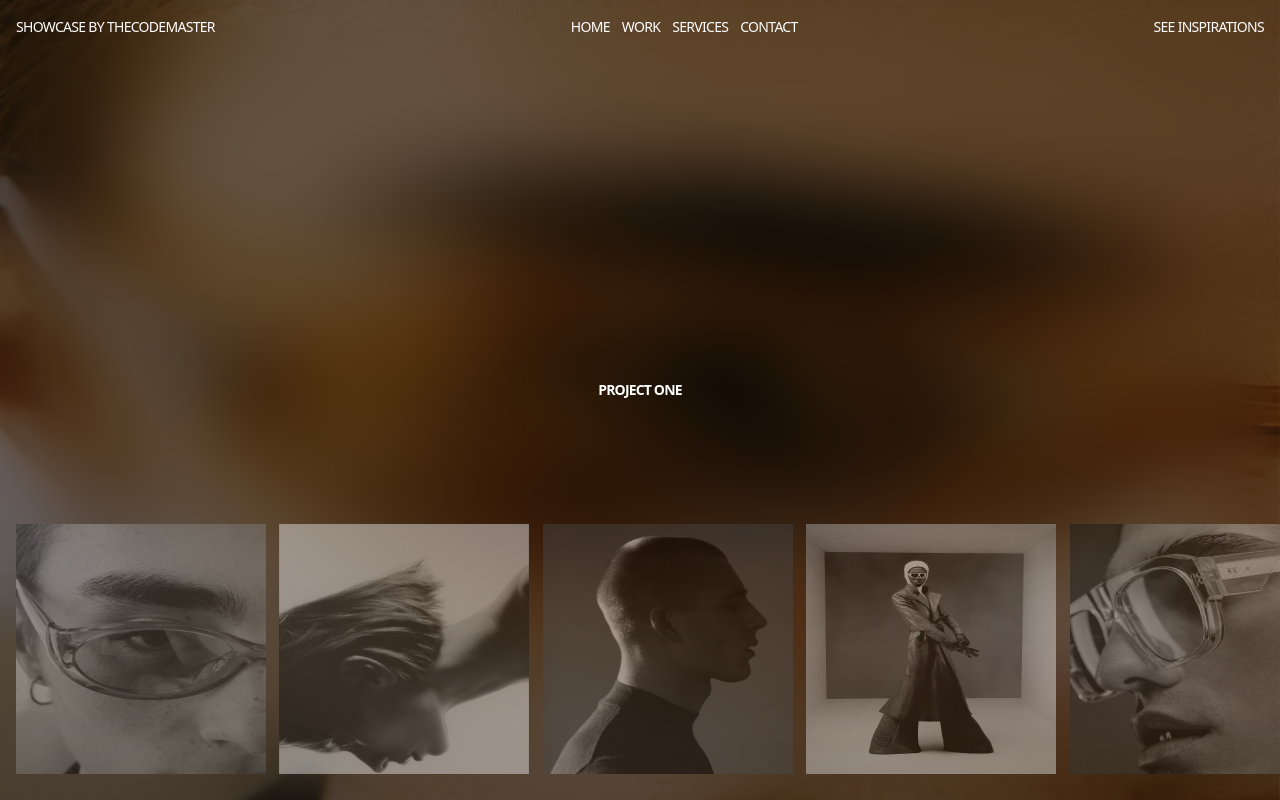
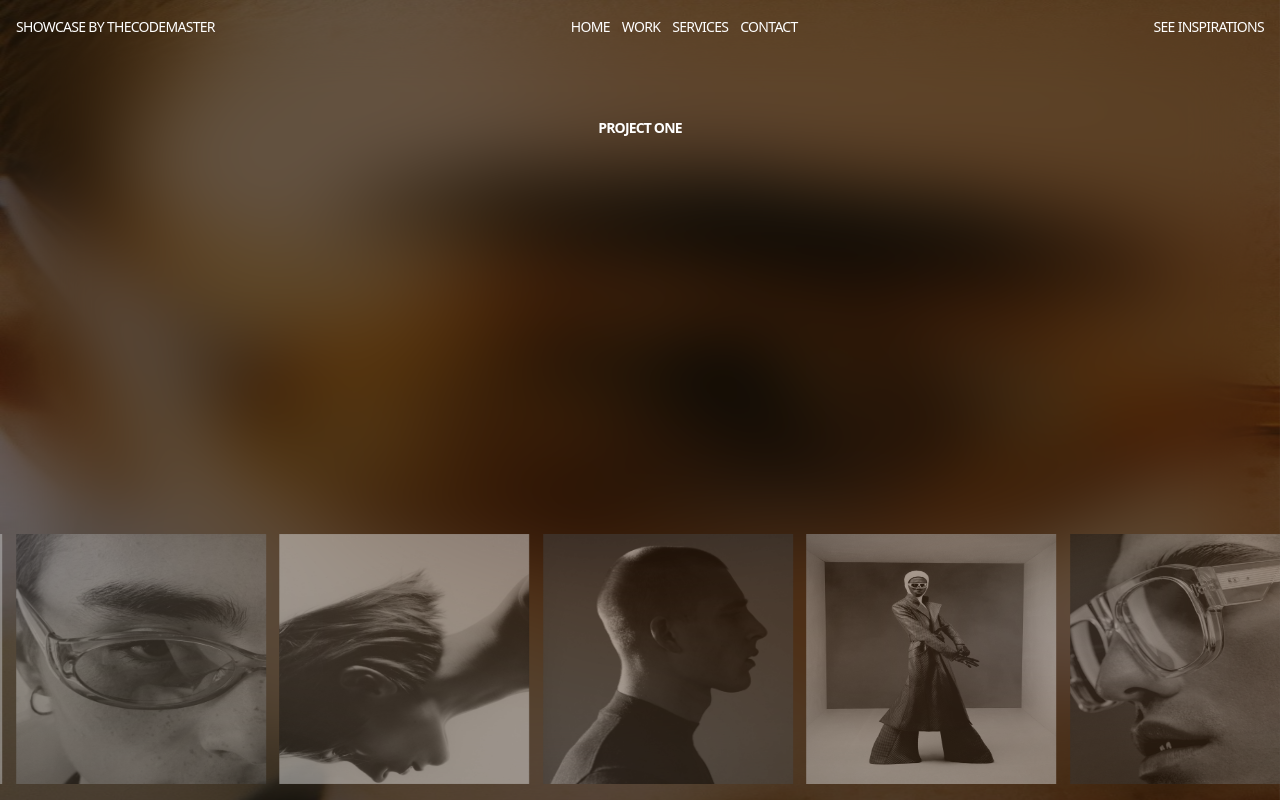
Before and after one commit to thecode-master-sy/micro-animations, a Next.js app: page /infinite-snap-scroll-carousel in a window 1280 px wide. Built offline with nearby package versions, Linux system fonts and the light colour scheme.

Commit message:
revert: lenis is not for the weak

```diff
--- a/app/(animations)/infinite-snap-scroll-carousel/_components/carousel.tsx
+++ b/app/(animations)/infinite-snap-scroll-carousel/_components/carousel.tsx
@@ -10,27 +10,291 @@ import {
 } from "motion/react";
 import { useRef, useEffect, useState, useCallback } from "react";
 
+const config = {
+  SCROLL_SPEED: 1.75,
+  LERP_FACTOR: 0.05,
+  MAX_VELOCITY: 150,
+};
+
 export default function Carousel() {
+  //drag for mobile
+  //scroll on the y and x direction for desktop and mobile
+  //snaping
+  //onClick it selects and moves to the clicked item.
+  //infinite scroll
+
+  const stateRef = useRef({
+    currentX: 0, //tracks the current x position, this is the value we are actually animating
+    targetX: 0,
+    slideWidth: 300,
+    lastScrollTime: Date.now(),
+    isMoving: false,
+    velocity: 0,
+    lastCurrentX: 0,
+    dragDistance: 0,
+    hasActuallyDragged: false,
+    isDragging: false,
+    startX: 0,
+    lastX: 0,
+    lastMouseX: 0,
+  });
+
+  const trackRef = useRef<HTMLDivElement>(null);
+  const slideRef = useRef(null); // Reference to measure actual slide width
+  const animationFrameRef = useRef(0);
+  const totalSlideCount = gallery.length;
+  const copies = 6;
+  const totalSlides = totalSlideCount * copies;
+
+  const calculateSlideWidth = useCallback(() => {
+    if (slideRef.current && trackRef.current) {
+      const slideStyle = window.getComputedStyle(slideRef.current);
+      const slideWidth = parseFloat(slideStyle.width);
+      const trackStyle = window.getComputedStyle(trackRef.current);
+      const gap =
+        parseFloat(trackStyle.gap) || parseFloat(trackStyle.columnGap) || 0;
+
+      stateRef.current.slideWidth = slideWidth + gap;
+      return slideWidth + gap;
+    }
+    return 300; // Fallback
+  }, []);
+
+  useEffect(() => {
+    const startOffset = -(totalSlideCount * stateRef.current.slideWidth * 2);
+    stateRef.current.currentX = startOffset;
+    stateRef.current.targetX = startOffset;
+    // Apply initial position
+    if (trackRef.current) {
+      trackRef.current.style.transform = `translate3d(${startOffset}px, 0, 0)`;
+    }
+  }, [totalSlideCount]);
+
+  // Recalculate width when slides are rendered
+  useEffect(() => {
+    if (slideRef.current && gallery.length > 0) {
+      // Use RAF to ensure DOM is painted
+      requestAnimationFrame(() => {
+        calculateSlideWidth();
+
+        const startOffset = -(
+          totalSlideCount *
+          stateRef.current.slideWidth *
+          2
+        );
+        stateRef.current.currentX = startOffset;
+        stateRef.current.targetX = startOffset;
+
+        if (trackRef.current) {
+          trackRef.current.style.transform = `translate3d(${startOffset}px, 0, 0)`;
+        }
+      });
+    }
+  }, [gallery, calculateSlideWidth, totalSlideCount]);
+
+  const updateSlidePositions = useCallback(() => {
+    if (!trackRef.current) return;
+
+    const sequenceWidth = stateRef.current.slideWidth * totalSlideCount;
+
+    // Infinite loop logic
+    if (stateRef.current.currentX > -sequenceWidth * 1) {
+      stateRef.current.currentX -= sequenceWidth;
+      stateRef.current.targetX -= sequenceWidth;
+    } else if (stateRef.current.currentX < -sequenceWidth * 4) {
+      stateRef.current.currentX += sequenceWidth;
+      stateRef.current.targetX += sequenceWidth;
+    }
+
+    // Apply transform directly to DOM
+    trackRef.current.style.transform = `translate3d(${stateRef.current.currentX}px, 0, 0)`;
+  }, [totalSlideCount]);
+
+  const updateMovingState = useCallback(() => {
+    const velocity = Math.abs(
+      stateRef.current.currentX - stateRef.current.lastCurrentX
+    );
+    stateRef.current.velocity = velocity;
+    stateRef.current.lastCurrentX = stateRef.current.currentX;
+
+    const isSlowEnough = velocity < 0.1;
+    const hasBeenStillLongEnough =
+      Date.now() - stateRef.current.lastScrollTime > 200;
+
+    const isMoving =
+      stateRef.current.hasActuallyDragged ||
+      !isSlowEnough ||
+      !hasBeenStillLongEnough;
+    stateRef.current.isMoving = isMoving;
+  }, []);
+
+  const animate = useCallback(() => {
+    // Smooth interpolation toward target position
+    stateRef.current.currentX +=
+      (stateRef.current.targetX - stateRef.current.currentX) *
+      config.LERP_FACTOR;
+
+    updateMovingState();
+    updateSlidePositions();
+
+    animationFrameRef.current = requestAnimationFrame(animate);
+  }, [updateMovingState, updateSlidePositions]);
+
+  useEffect(() => {
+    animationFrameRef.current = requestAnimationFrame(animate);
+    return () => {
+      if (animationFrameRef.current) {
+        cancelAnimationFrame(animationFrameRef.current);
+      }
+    };
+  }, [animate]);
+
+  const handleDragStart = useCallback(() => {
+    // stateRef.current.dragDistance = 0;
+    // stateRef.current.hasActuallyDragged = false;
+    // stateRef.current.lastScrollTime = Date.now();
+  }, []);
+
+  // Wheel handler
+  const handleWheel = useCallback((e: WheelEvent) => {
+    if (Math.abs(e.deltaX) > Math.abs(e.deltaY)) {
+      return;
+    }
+
+    e.preventDefault();
+
+    const scrollData = e.deltaY * config.SCROLL_SPEED;
+    const clampedScroll = Math.max(
+      Math.min(scrollData, config.MAX_VELOCITY),
+      -config.MAX_VELOCITY
+    );
+
+    stateRef.current.targetX -= clampedScroll;
+
+    stateRef.current.lastScrollTime = Date.now();
+  }, []);
+
+  useEffect(() => {
+    addEventListener("wheel", handleWheel, {
+      passive: false,
+    });
+  }, []);
+
+  const handleTouchStart = useCallback(
+    (e: React.TouchEvent<HTMLDivElement>) => {
+      stateRef.current.isDragging = true;
+      stateRef.current.startX = e.touches[0].clientX;
+      stateRef.current.lastX = stateRef.current.targetX;
+      stateRef.current.dragDistance = 0;
+      stateRef.current.hasActuallyDragged = false;
+      stateRef.current.lastScrollTime = Date.now();
+    },
+    []
+  );
+
+  const handleTouchMove = useCallback((e: React.TouchEvent<HTMLDivElement>) => {
+    if (!stateRef.current.isDragging) {
+      return;
+    }
+
+    const deltaX = (e.touches[0].clientX - stateRef.current.startX) * 2;
+    stateRef.current.targetX = stateRef.current.lastX + deltaX;
+
+    stateRef.current.dragDistance = Math.abs(deltaX);
+
+    if (stateRef.current.dragDistance > 5) {
+      stateRef.current.hasActuallyDragged = true;
+    }
+    stateRef.current.lastScrollTime = Date.now();
+  }, []);
+
+  const handleTouchEnd = useCallback(() => {
+    stateRef.current.isDragging = false;
+    setTimeout(() => {
+      stateRef.current.hasActuallyDragged = false;
+    }, 100);
+  }, []);
+
+  const handleMouseDown = useCallback((e: React.MouseEvent<HTMLDivElement>) => {
+    e.preventDefault();
+    stateRef.current.isDragging = true;
+    stateRef.current.startX = e.clientX;
+    stateRef.current.lastMouseX = e.clientX;
+    stateRef.current.lastX = stateRef.current.targetX;
+    stateRef.current.dragDistance = 0;
+    stateRef.current.hasActuallyDragged = false;
+    stateRef.current.lastScrollTime = Date.now();
+  }, []);
+
+  const handleMouseMove = useCallback((e: React.MouseEvent<HTMLDivElement>) => {
+    if (!stateRef.current.isDragging) {
+      return;
+    }
+
+    e.preventDefault();
+
+    const deltaX = (e.clientX - stateRef.current.lastMouseX) * 2;
+    stateRef.current.targetX += deltaX;
+    stateRef.current.lastMouseX = e.clientX;
+    stateRef.current.dragDistance = Math.abs(deltaX);
+
+    if (stateRef.current.dragDistance > 5) {
+      stateRef.current.hasActuallyDragged = true;
+    }
+
+    stateRef.current.lastScrollTime = Date.now();
+  }, []);
+
+  const handleMouseUp = useCallback(() => {
+    stateRef.current.isDragging = false;
+    setTimeout(() => {
+      stateRef.current.hasActuallyDragged = false;
+    }, 100);
+  }, []);
+
+  // Create slides array
+  const slides = Array.from({ length: totalSlides }, (_, i) => {
+    const dataIndex = i % totalSlideCount;
+    const slideData = gallery[dataIndex];
+
+    if (!slideData) return null;
+
     return (
-    <div className="w-full  carousel-container">
-      <div className="w-max flex carousel px-4 gap-4 md:gap-[1.05vw] ">
-        {gallery.map((item, index) => (
       <div
-            key={index}
-            // ref={i === 0 ? slideRef : undefined} // Only ref the first slide for measurement
+        key={i}
+        ref={i === 0 ? slideRef : undefined} // Only ref the first slide for measurement
         className="image-items "
         // onClick={(e) => handleSlideClick(e, i)}
       >
         <Image
           width={150}
           height={200}
-              src={item.image}
-              alt={item.name}
+          src={slideData.image}
+          alt={slideData.name}
           className="select-none"
           draggable={false}
         />
       </div>
-        ))}
+    );
+  });
+
+  useEffect(() => {}, []);
+
+  return (
+    <div className="w-full fixed bottom-4 left-0 right-0 overflow-hidden carousel-container">
+      <div
+        className="w-max flex carousel px-4 gap-4 md:gap-[1.05vw] "
+        ref={trackRef}
+        onTouchMove={handleTouchMove}
+        onTouchStart={handleTouchStart}
+        onTouchEnd={handleTouchEnd}
+        onMouseDown={handleMouseDown}
+        onMouseUp={handleMouseUp}
+        onMouseMove={handleMouseMove}
+        onMouseLeave={handleMouseUp}
+        onDragStart={(e) => e.preventDefault()}
+      >
+        {slides}
       </div>
     </div>
   );
--- a/app/(animations)/infinite-snap-scroll-carousel/infinite-snap-scroll-carousel.css
+++ b/app/(animations)/infinite-snap-scroll-carousel/infinite-snap-scroll-carousel.css
@@ -2,16 +2,12 @@ body {
   font-size: clamp(14px, 1.05vw, 50px);
   width: 100vw;
   height: 100svh;
-  overflow-y: hidden;
+  overflow: hidden;
 }
 
 h1 {
   font-size: clamp(3em, 6vw, 10em);
   letter-spacing: -0.06em;
-}
-
-.scroll-container {
-  scrollbar-width: none;
 }
 
 .image-items {
--- a/app/(animations)/infinite-snap-scroll-carousel/layout.tsx
+++ b/app/(animations)/infinite-snap-scroll-carousel/layout.tsx
@@ -1,7 +1,7 @@
 import type { Metadata } from "next";
 import { Toaster } from "@/components/ui/sonner";
 import "./infinite-snap-scroll-carousel.css";
-import { ReactLenis } from "@/lib/smooth-scroll";
+import { ReactLenis } from "@/components/smooth-scroll";
 
 export const metadata: Metadata = {
   title: "Infinite snap scroll carousel",
--- a/app/(animations)/infinite-snap-scroll-carousel/page.tsx
+++ b/app/(animations)/infinite-snap-scroll-carousel/page.tsx
@@ -3,47 +3,16 @@
 import Nav from "./_components/nav";
 import ImagePreview from "./_components/image-preview";
 import Carousel from "./_components/carousel";
-import { ReactLenis } from "@/lib/smooth-scroll";
-import { useEffect, useRef } from "react";
-import Lenis from "lenis";
 
 export default function InfiniteSnapScrollCarousel() {
-  const scrollContainerRef = useRef<HTMLDivElement>(null);
-
-  useEffect(() => {
-    // Initialize Lenis
-    if (!scrollContainerRef.current) return;
-    const lenis = new Lenis({
-      autoRaf: true,
-      orientation: "horizontal",
-      wrapper: scrollContainerRef.current,
-      gestureOrientation: "both",
-      wheelMultiplier: 2,
-      infinite: true,
-      syncTouch: true,
-    });
-
-    // Listen for the scroll event and log the event data
-    lenis.on("scroll", (e) => {
-      console.log(e);
-    });
-  }, []);
   return (
-    <div className="text-white flex flex-col w-full h-screen overflow-y-hidden">
+    <div className="h-[100svh] w-screen overflow-hidden flex flex-col text-white">
       <Nav />
       <ImagePreview />
-      <h1 className="uppercase text-center font-bold mt-auto mb-[50vh]">
+      <h1 className="uppercase text-center md:mt-[5vw] my-auto font-bold">
         Project One
       </h1>
-
-      <div
-        ref={scrollContainerRef}
-        className="h-[100svh] fixed top-0 left-0 right-0 bottom-0 w-screen overflow-y-hidden overflow-x-auto scroll-container  flex flex-col  pb-4 md:pb-[2vw] text-white"
-      >
-        <div className="mt-auto">
-          <Carousel />
-        </div>
-      </div>
+      <Carousel />
     </div>
   );
 }
```
Also changed, not shown: components/smooth-scroll.ts (renamed from lib/smooth-scroll.ts). Lines whose indentation alone changed are shown as unchanged.
